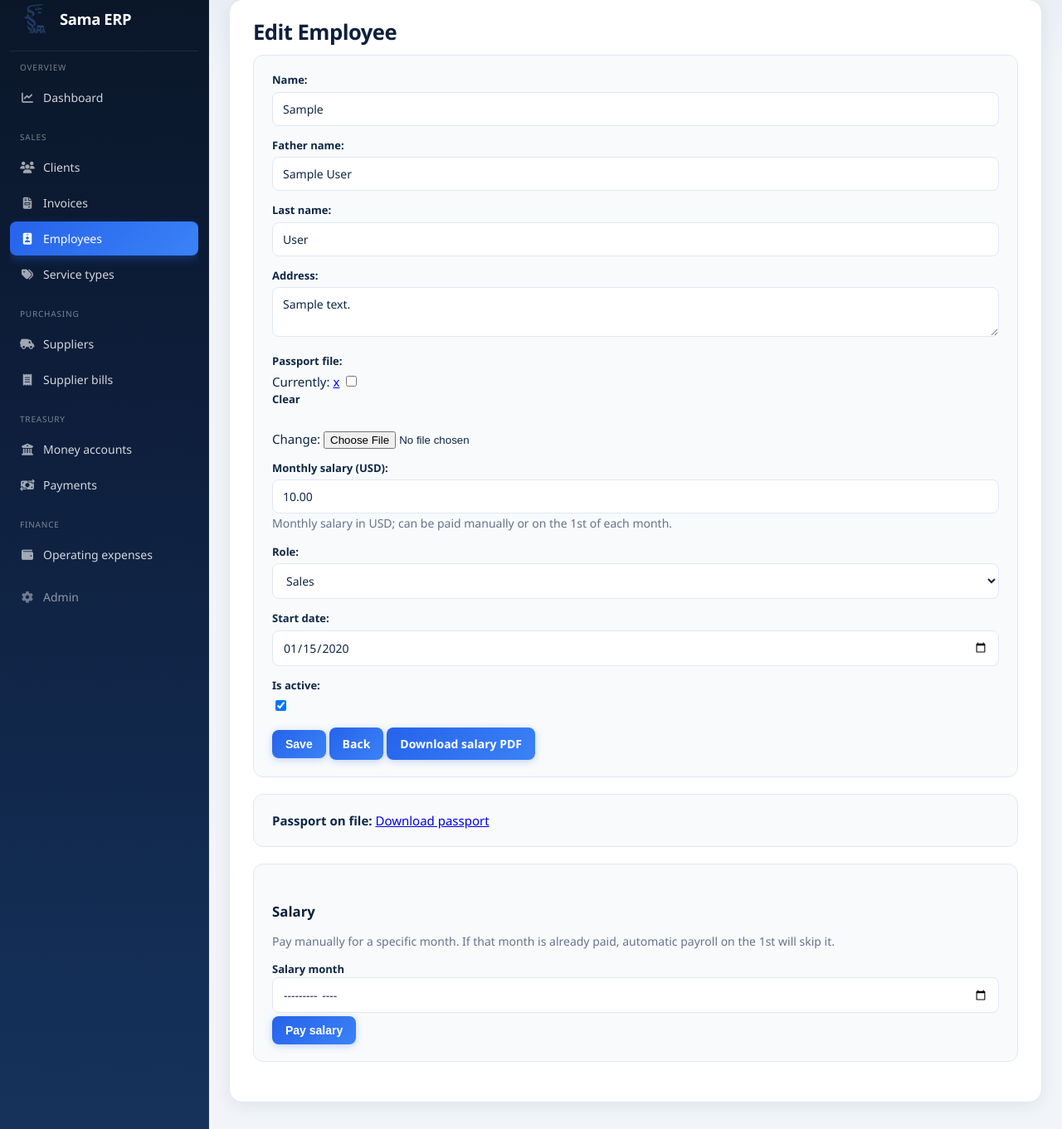
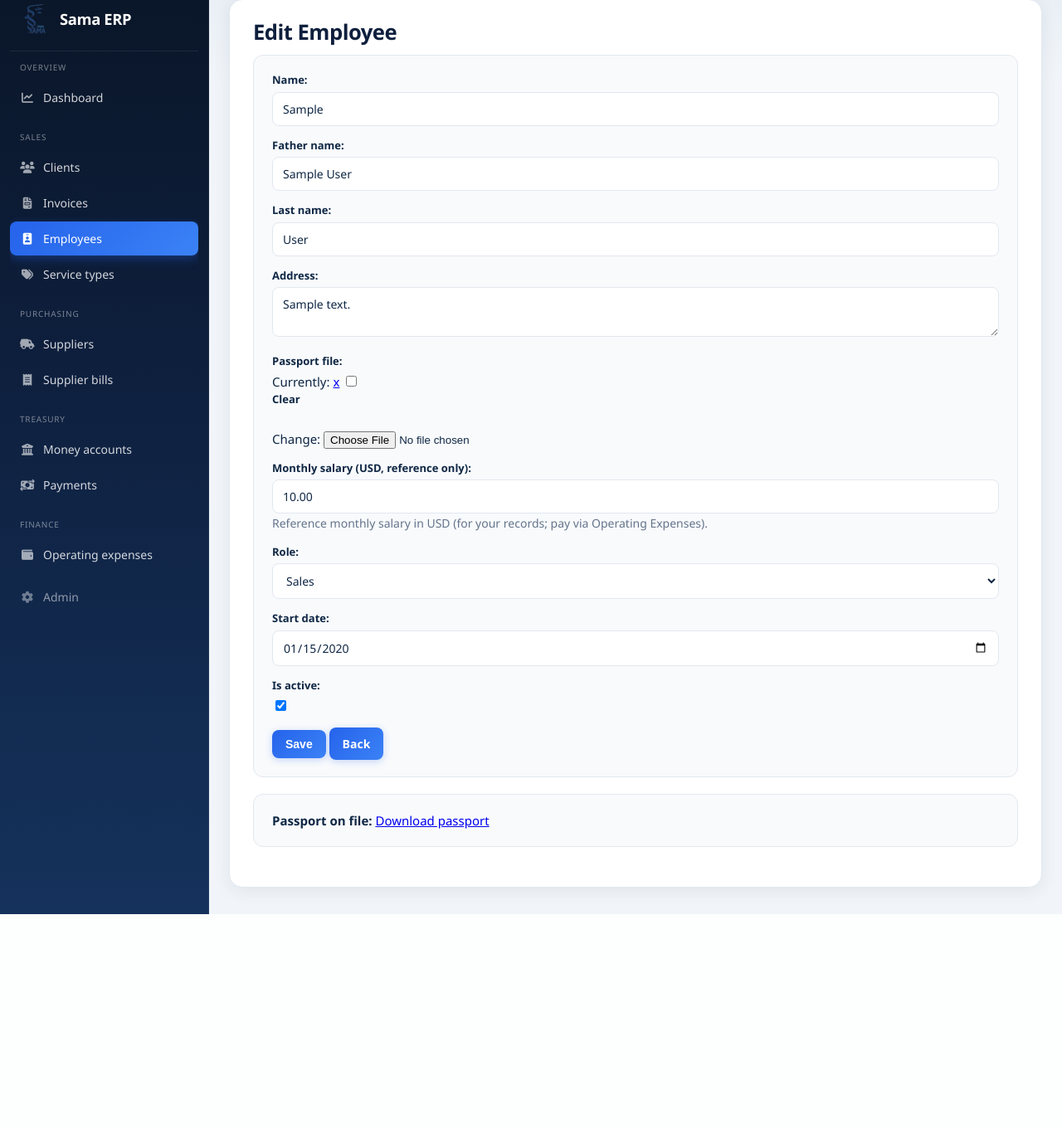
Before and after one commit to ahmadhjy/Sama-Acc, a Django app: page /employees/00000000-0000-0000-0000-000000000001/edit/ in a window 1280 px wide. Shown: the part 21-1382 px from the top of the page at 83% size. After the commit the page ends 1123 px from the top, so only its background shows below. Run offline with Django 5.2, Linux system fonts and the light colour scheme; a user stored in the database is signed in; data comes from the database, SQL or seed files in the repository; tables that the repository leaves empty hold one stand-in row (values such as "Sample post"); some libraries are stand-ins or nearby versions.

Commit message:
Add operating expense detail view and Jul 11 NSAT26 staging; disable auto salaries.
Expense detail shows attachments, full description, void/delete actions; remove employee salary auto-post and pay button; refresh staging from nsat26.1107206 backup through Jul 10.

Co-authored-by: Cursor <cursoragent@cursor.com>

```diff
--- a/accounts_core/employee_forms.py
+++ b/accounts_core/employee_forms.py
@@ -30,7 +30,7 @@ class EmployeeForm(forms.ModelForm):
         self.fields["first_name"].label = "Name"
         self.fields["father_name"].label = "Father name"
         self.fields["last_name"].label = "Last name"
-        self.fields["monthly_salary"].label = "Monthly salary (USD)"
+        self.fields["monthly_salary"].label = "Monthly salary (USD, reference only)"
         self.fields["monthly_salary"].required = False
 
     def clean_monthly_salary(self):
--- a/accounts_core/models.py
+++ b/accounts_core/models.py
@@ -133,7 +133,7 @@ class Employee(TimeStampedModel):
         max_digits=14,
         decimal_places=2,
         default=0,
-        help_text="Monthly salary in USD; can be paid manually or on the 1st of each month.",
+        help_text="Reference monthly salary in USD (for your records; pay via Operating Expenses).",
     )
     role = models.CharField(max_length=20, choices=EmployeeRole.choices, default=EmployeeRole.SALES)
     start_date = models.DateField(null=True, blank=True)
--- a/accounts_core/urls.py
+++ b/accounts_core/urls.py
@@ -22,6 +22,4 @@ urlpatterns = [
     path("employees/", views.employees_list, name="employees_list"),
     path("employees/new/", views.employee_create, name="employee_create"),
     path("employees/<uuid:employee_id>/edit/", views.employee_edit, name="employee_edit"),
-    path("employees/<uuid:employee_id>/pay-salary/", views.employee_pay_salary, name="employee_pay_salary"),
-    path("employees/<uuid:employee_id>/salary-pdf/", views.employee_salary_pdf, name="employee_salary_pdf"),
 ]
--- a/accounts_core/views.py
+++ b/accounts_core/views.py
@@ -14,7 +14,6 @@ from accounts_core.party_codes import next_client_code, next_supplier_code
 from accounts_core.export_names import export_filename
 from accounts_core.models import BookingFile, Client, Employee, Supplier
 from accounts_core.pdf_utils import render_or_pdf
-from expenses.models import OperatingExpense
 from purchases.models import SupplierBill
 from sales.models import SalesInvoice
 from treasury.models import Payment
@@ -338,14 +337,6 @@ def employee_edit(request, employee_id):
             return redirect("accounts_core:employee_edit", employee_id=employee.id)
     else:
         form = EmployeeForm(instance=employee)
-    paid_salaries = []
-    if employee and employee.monthly_salary:
-        desc_prefix = f"Salary {employee.name} ("
-        paid_salaries = list(
-            OperatingExpense.objects.filter(description__startswith=desc_prefix)
-            .exclude(status=OperatingExpense.Status.VOIDED)
-            .order_by("-expense_date")[:12]
-        )
     return render(
         request,
         "accounts_core/employee_form.html",
@@ -353,56 +344,5 @@ def employee_edit(request, employee_id):
             "form": form,
             "employee": employee,
             "is_edit": True,
-            "paid_salaries": paid_salaries,
         },
     )
-
-
-@login_required
-@require_http_methods(["POST"])
-def employee_pay_salary(request, employee_id):
-    from accounts_core.salary_expense import parse_salary_month, pay_employee_salary
-
-    employee = get_object_or_404(Employee, pk=employee_id)
-    try:
-        year, month = parse_salary_month(request.POST.get("salary_month"))
-        opex = pay_employee_salary(employee, year, month, user=request.user)
-        log_audit("PAY_EMPLOYEE_SALARY", employee, actor=request.user, reason=opex.expense_no)
-        messages.success(
-            request,
-            f"Salary for {year}-{month:02d} posted as expense {opex.expense_no}.",
-        )
-    except ValueError as exc:
-        messages.error(request, str(exc))
-    return redirect("accounts_core:employee_edit", employee_id=employee.id)
-
-
-@login_required
-def employee_salary_pdf(request, employee_id):
-    employee = get_object_or_404(Employee, pk=employee_id)
-    from datetime import date
-
-    month = (request.GET.get("month") or "").strip()
-    if month and len(month) == 7:
-        year, mon = month.split("-")
-        period_label = f"{mon}/{year}"
-    else:
-        today = date.today()
-        period_label = today.strftime("%m/%Y")
-    return render_or_pdf(
-        request,
-        "accounts_core/employee_salary_pdf.html",
-        {
-            "employee": employee,
-            "period_label": period_label,
-            "pdf_report_title": "Salary Receipt",
-            "pdf_report_subtitle": f"{employee.name} — {period_label}",
-            "pdf_currency": "USD",
-            "pdf_summary_cards": [
-                ("Employee", employee.name),
-                ("Period", period_label),
-                ("Monthly salary", f"{employee.monthly_salary:,.2f} USD"),
-            ],
-        },
-        export_filename("Salary", employee.name, period_label.replace("/", "-")),
-    )
--- a/expenses/urls.py
+++ b/expenses/urls.py
@@ -13,7 +13,9 @@ urlpatterns = [
     path("categories/<int:category_id>/delete/", views.expense_category_delete, name="expense_category_delete"),
     path("", views.expense_list, name="expense_list"),
     path("new/", views.expense_create, name="expense_create"),
+    path("<uuid:expense_id>/", views.expense_detail, name="expense_detail"),
     path("<uuid:expense_id>/edit/", views.expense_edit, name="expense_edit"),
+    path("<uuid:expense_id>/delete/", views.expense_delete, name="expense_delete"),
     path("<uuid:expense_id>/post/", views.post_expense, name="post_expense"),
     path("<uuid:expense_id>/void/", views.void_expense, name="void_expense"),
     path(
--- a/templates/accounts_core/employee_form.html
+++ b/templates/accounts_core/employee_form.html
@@ -14,9 +14,6 @@
     {% endfor %}
     <button class="btn" type="submit">{% if is_edit %}Save{% else %}Create employee{% endif %}</button>
     <a class="btn" href="{% url 'accounts_core:employees_list' %}">Back</a>
-    {% if employee and employee.monthly_salary %}
-    <a class="btn" href="{% url 'accounts_core:employee_salary_pdf' employee.id %}?format=pdf">Download salary PDF</a>
-    {% endif %}
 </form>
 {% if employee and employee.passport_file %}
 <p class="panel" style="margin-top:12px;">
@@ -24,23 +21,4 @@
     <a href="{{ employee.passport_file.url }}" target="_blank" download>Download passport</a>
 </p>
 {% endif %}
-{% if employee and employee.monthly_salary %}
-<section class="panel" style="margin-top:16px;">
-    <h2>Salary</h2>
-    <p class="muted">Pay manually for a specific month. If that month is already paid, automatic payroll on the 1st will skip it.</p>
-    <form method="post" action="{% url 'accounts_core:employee_pay_salary' employee.id %}" class="filter-bar">
-        {% csrf_token %}
-        <label>Salary month <input type="month" name="salary_month" required></label>
-        <button class="btn" type="submit">Pay salary</button>
-    </form>
-    {% if paid_salaries %}
-    <h3>Recent salary payments</h3>
-    <ul>
-        {% for exp in paid_salaries %}
-        <li>{{ exp.expense_date|date:"M Y" }} — {{ exp.expense_no }} ({{ exp.amount_usd }} USD)</li>
-        {% endfor %}
-    </ul>
-    {% endif %}
-</section>
-{% endif %}
 {% endblock %}
--- a/templates/expenses/expense_form.html
+++ b/templates/expenses/expense_form.html
@@ -35,6 +35,9 @@
     {% endif %}
 
     <button class="btn" type="submit">Save</button>
+    {% if is_edit %}
+    <a class="btn" href="{% url 'expenses:expense_detail' expense.id %}">View</a>
+    {% endif %}
     <a class="btn" href="{% url 'expenses:expense_list' %}">Back</a>
 </form>
 
```
Also changed, not shown: accounts_core/management/commands/post_employee_salaries.py (+4 -40 lines), expenses/views.py (+40 -7 lines), migration/sato26/restore_backup.py (+7 -4 lines), templates/expenses/expense_detail.html (added, +66 -0 lines), templates/expenses/expense_list.html (+5 -8 lines), exports/sato26/staging/manifest.json, 5 other files.
